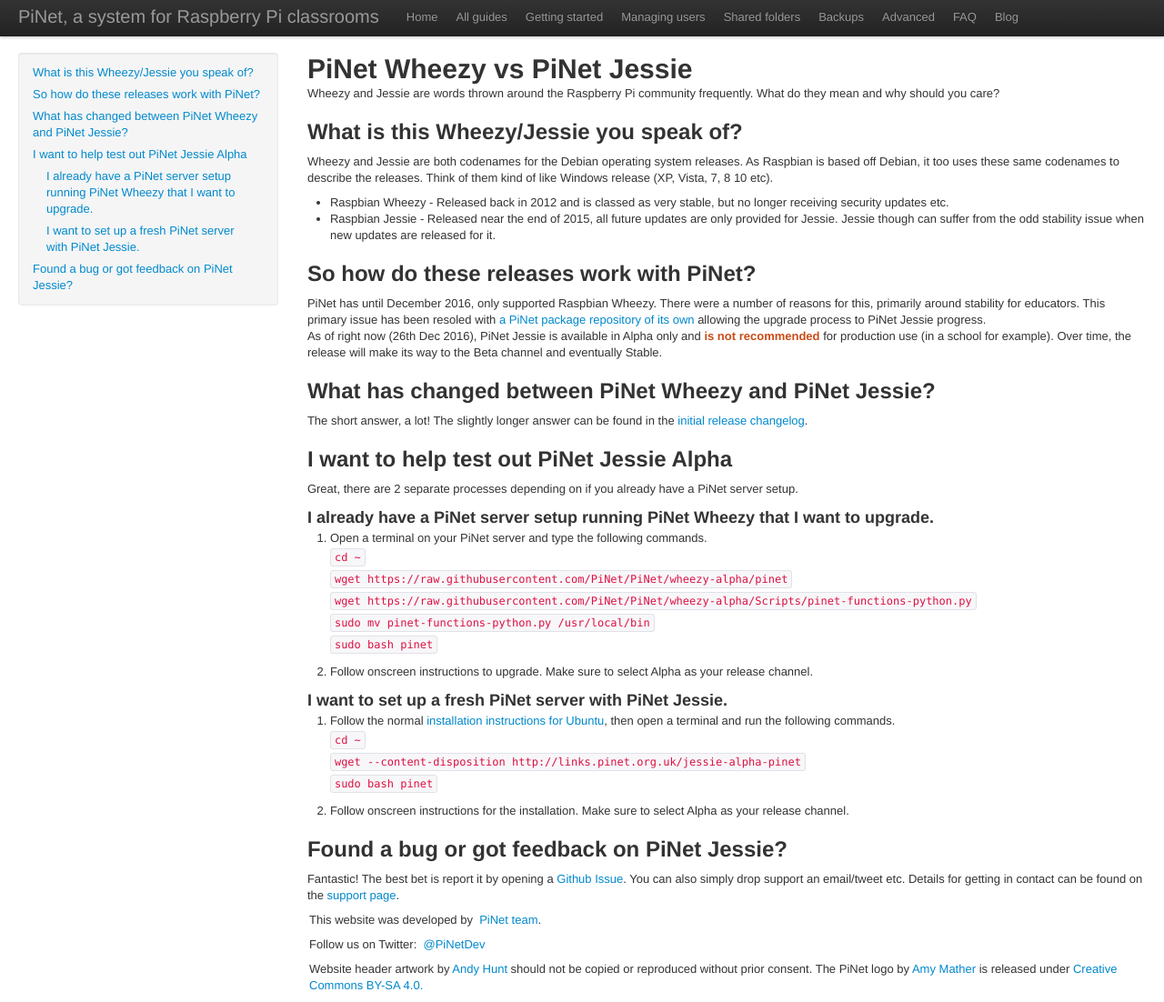
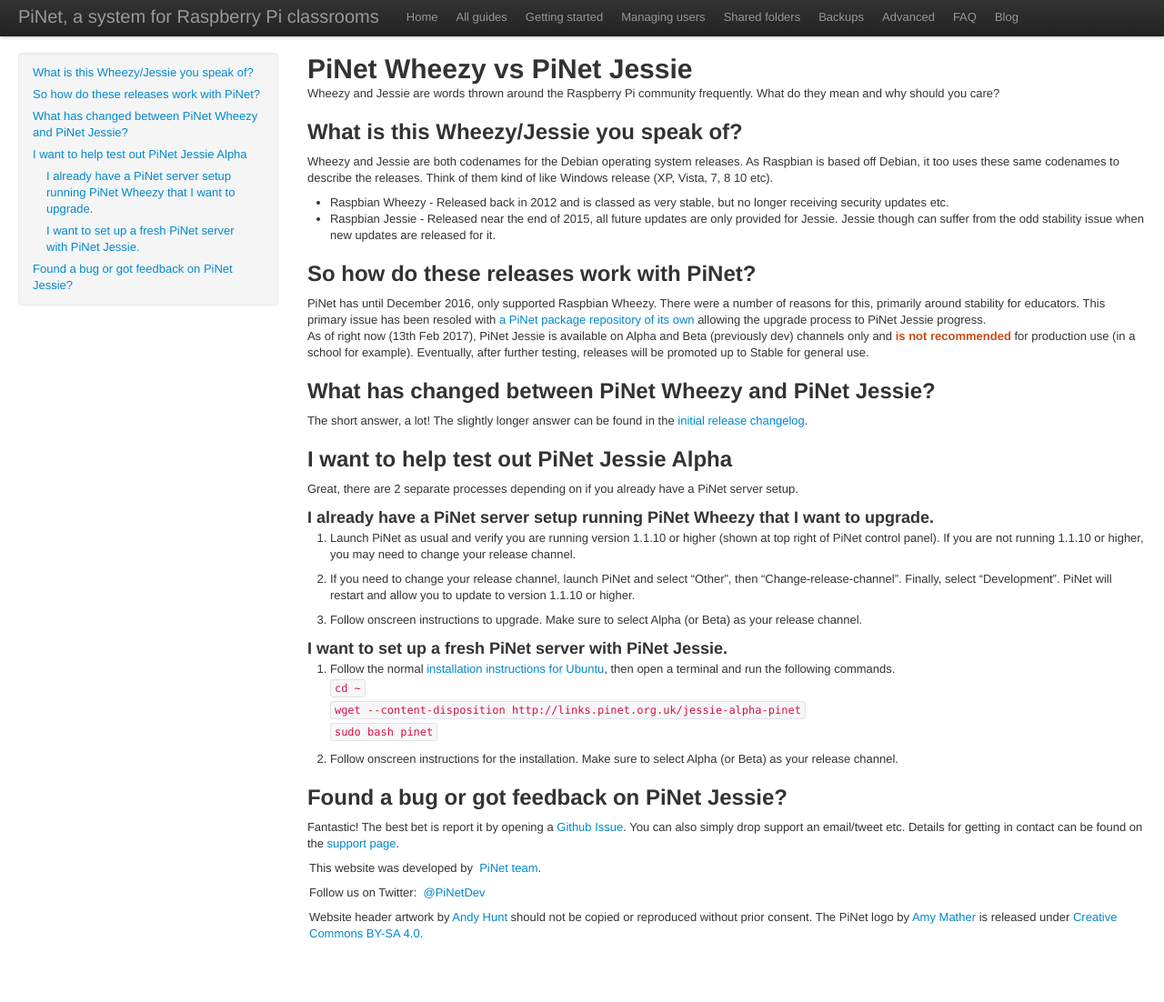
Before and after one commit to PiNet/PiNet.github.io, a Jekyll site: the page built from articles/wheezy-jessie.md, in a window 1280 px wide. Shown: the whole page at 91% size. Built offline with Jekyll 4.4.1, drawn with Linux system fonts in a browser that asks for light colours; some web fonts are replaced; after the commit the page ends 1045 px from its top, so only the background shows below that.

Commit message:
Update Jessie docs with Beta now released.

````diff
--- a/articles/wheezy-jessie.md
+++ b/articles/wheezy-jessie.md
@@ -14,7 +14,7 @@
 
 ## So how do these releases work with PiNet?
 PiNet has until December 2016, only supported Raspbian Wheezy. There were a number of reasons for this, primarily around stability for educators. This primary issue has been resoled with [a PiNet package repository of its own](https://github.com/PiNet/PiNet/issues/63) allowing the upgrade process to PiNet Jessie progress.
-As of right now (26th Dec 2016), PiNet Jessie is available in Alpha only and **is not recommended** for production use (in a school for example). Over time, the release will make its way to the Beta channel and eventually Stable.
+As of right now (13th Feb 2017), PiNet Jessie is available on Alpha and Beta (previously dev) channels only and **is not recommended** for production use (in a school for example). Eventually, after further testing, releases will be promoted up to Stable for general use.
 
 ## What has changed between PiNet Wheezy and PiNet Jessie?
 The short answer, a lot! The slightly longer answer can be found in the [initial release changelog](https://github.com/PiNet/PiNet/commit/07cb9dd5a721bca20167c41c0c0454092b8ff0f0).
@@ -23,14 +23,11 @@
 Great, there are 2 separate processes depending on if you already have a PiNet server setup.
 
 ### I already have a PiNet server setup running PiNet Wheezy that I want to upgrade.
-1. Open a terminal on your PiNet server and type the following commands.
-  ```cd ~```
-  ```wget https://raw.githubusercontent.com/PiNet/PiNet/wheezy-alpha/pinet```
-  ```wget https://raw.githubusercontent.com/PiNet/PiNet/wheezy-alpha/Scripts/pinet-functions-python.py```
-  ```sudo mv pinet-functions-python.py /usr/local/bin```
-  ```sudo bash pinet```
+1. Launch PiNet as usual and verify you are running version 1.1.10 or higher (shown at top right of PiNet control panel). If you are not running 1.1.10 or higher, you may need to change your release channel.
 
-2. Follow onscreen instructions to upgrade. Make sure to select Alpha as your release channel.
+2. If you need to change your release channel, launch PiNet and select "Other", then "Change-release-channel". Finally, select "Development". PiNet will restart and allow you to update to version 1.1.10 or higher.
+
+3. Follow onscreen instructions to upgrade. Make sure to select Alpha (or Beta) as your release channel.
 
 ### I want to set up a fresh PiNet server with PiNet Jessie.
 1. Follow the normal [installation instructions for Ubuntu](installation/installing-ubuntu.html), then open a terminal and run the following commands.
@@ -38,7 +35,7 @@
   ```wget --content-disposition http://links.pinet.org.uk/jessie-alpha-pinet```
   ```sudo bash pinet```
 
-2. Follow onscreen instructions for the installation. Make sure to select Alpha as your release channel.
+2. Follow onscreen instructions for the installation. Make sure to select Alpha (or Beta) as your release channel.
 
 ## Found a bug or got feedback on PiNet Jessie?
 Fantastic! The best bet is report it by opening a [Github Issue](https://github.com/PiNet/PiNet/issues). You can also simply drop support an email/tweet etc. Details for getting in contact can be found on the [support page](support.html).
````
